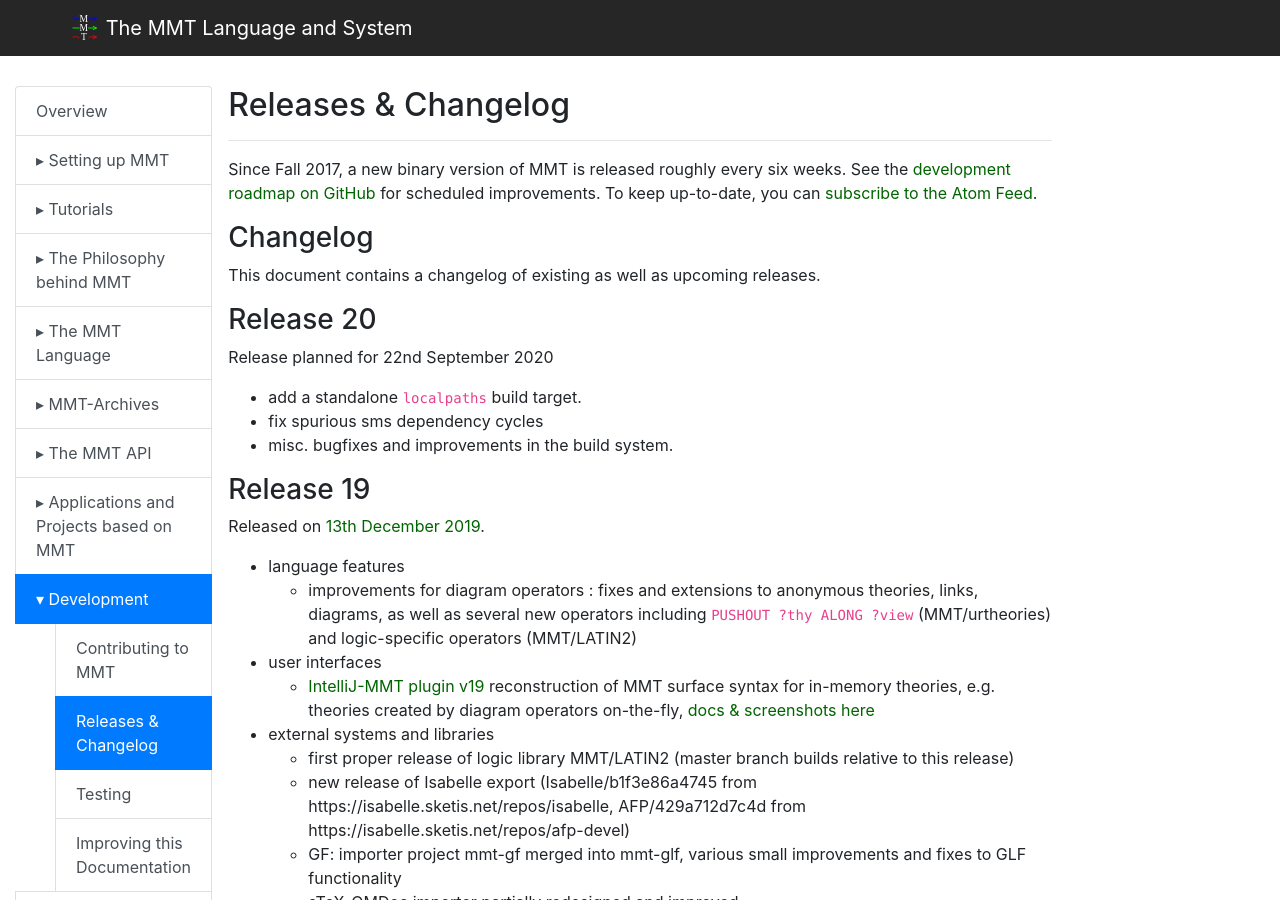
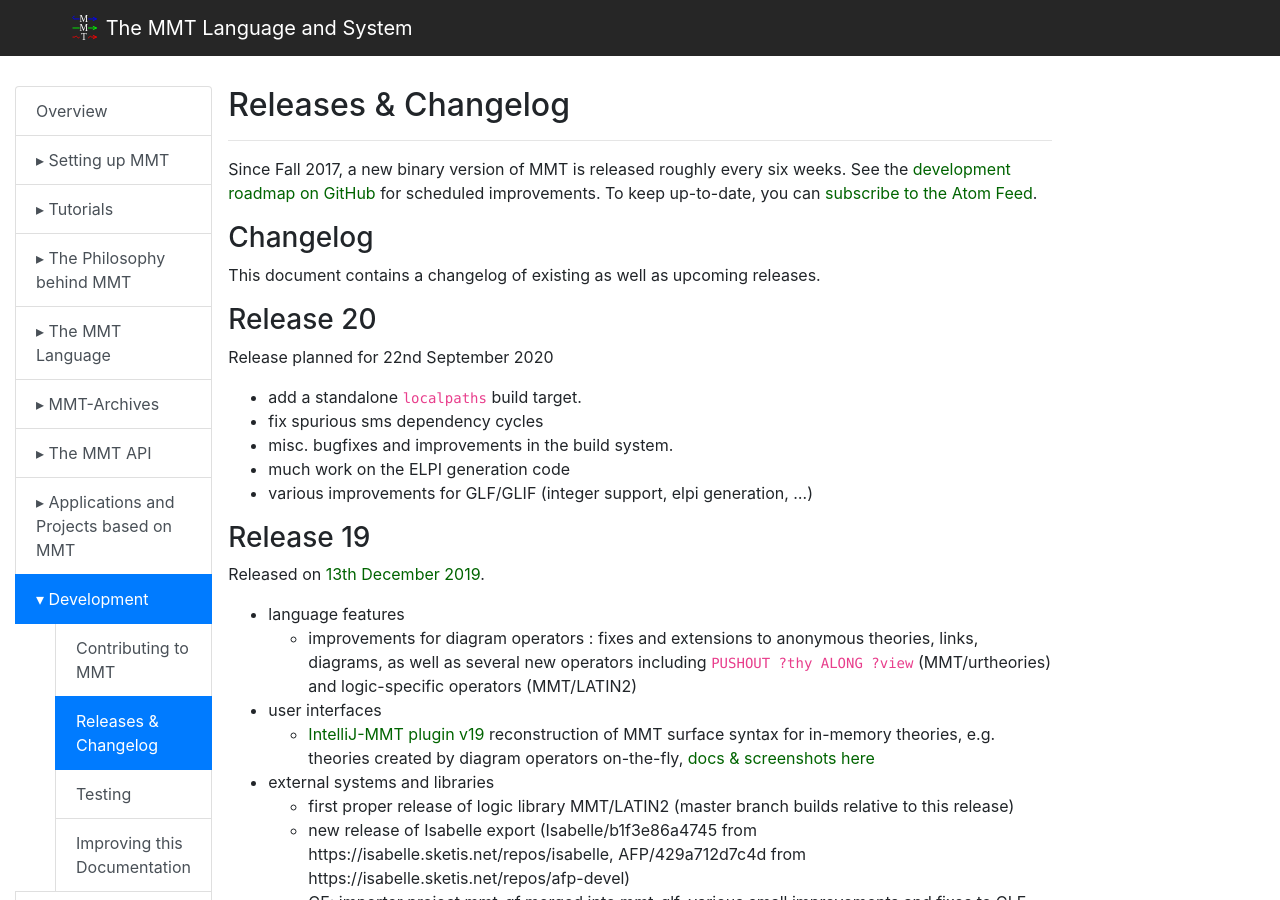
Before and after one commit to UniFormal/uniformal.github.io, a Jekyll site: the page built from doc/development/releases.md, in a window 1280 px wide and 900 px high. Built offline with Jekyll 4.4.1, drawn with Linux system fonts in a browser that asks for light colours.

Commit message:
Update releases.md

```diff
--- a/doc/development/releases.md
+++ b/doc/development/releases.md
@@ -18,6 +18,8 @@
 - add a standalone `localpaths` build target.
 - fix spurious sms dependency cycles
 - misc. bugfixes and improvements in the build system.
+- much work on the ELPI generation code
+- various improvements for GLF/GLIF (integer support, elpi generation, ...)
 
 ### Release 19
 
```
